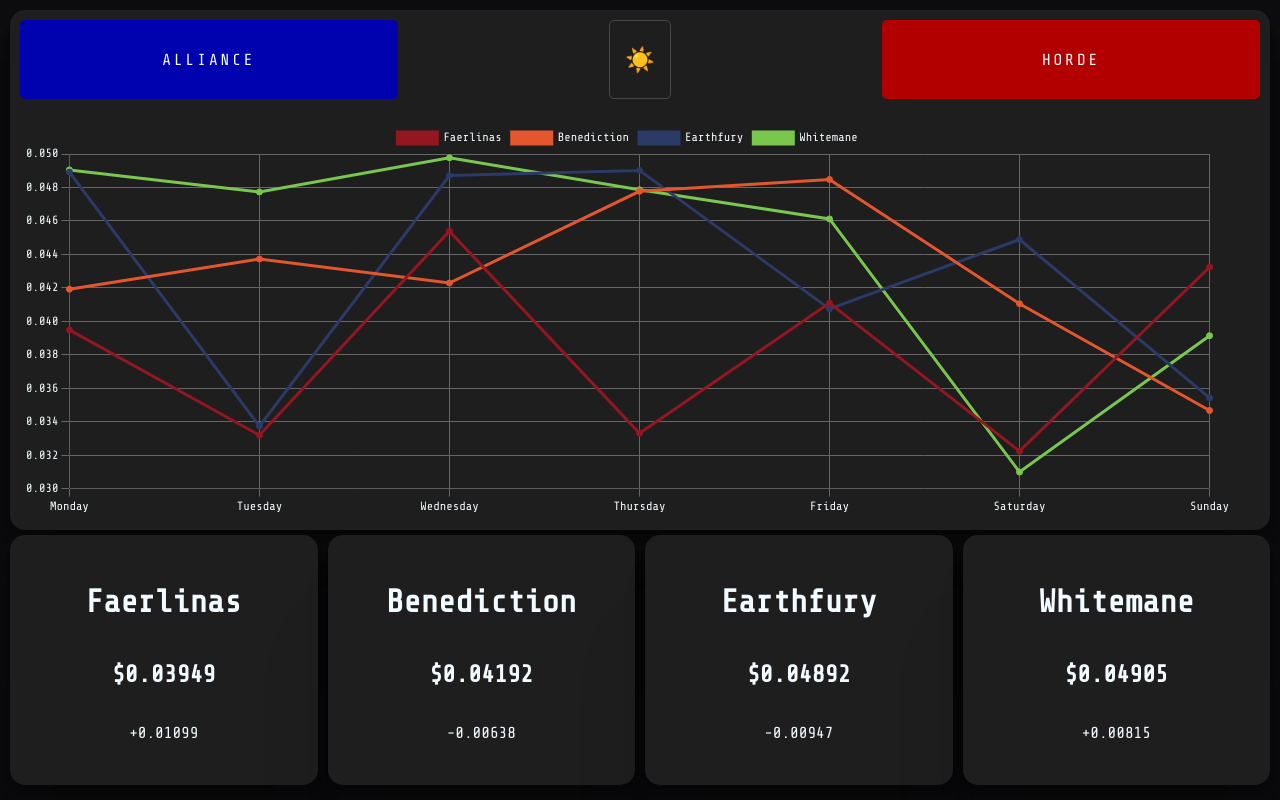
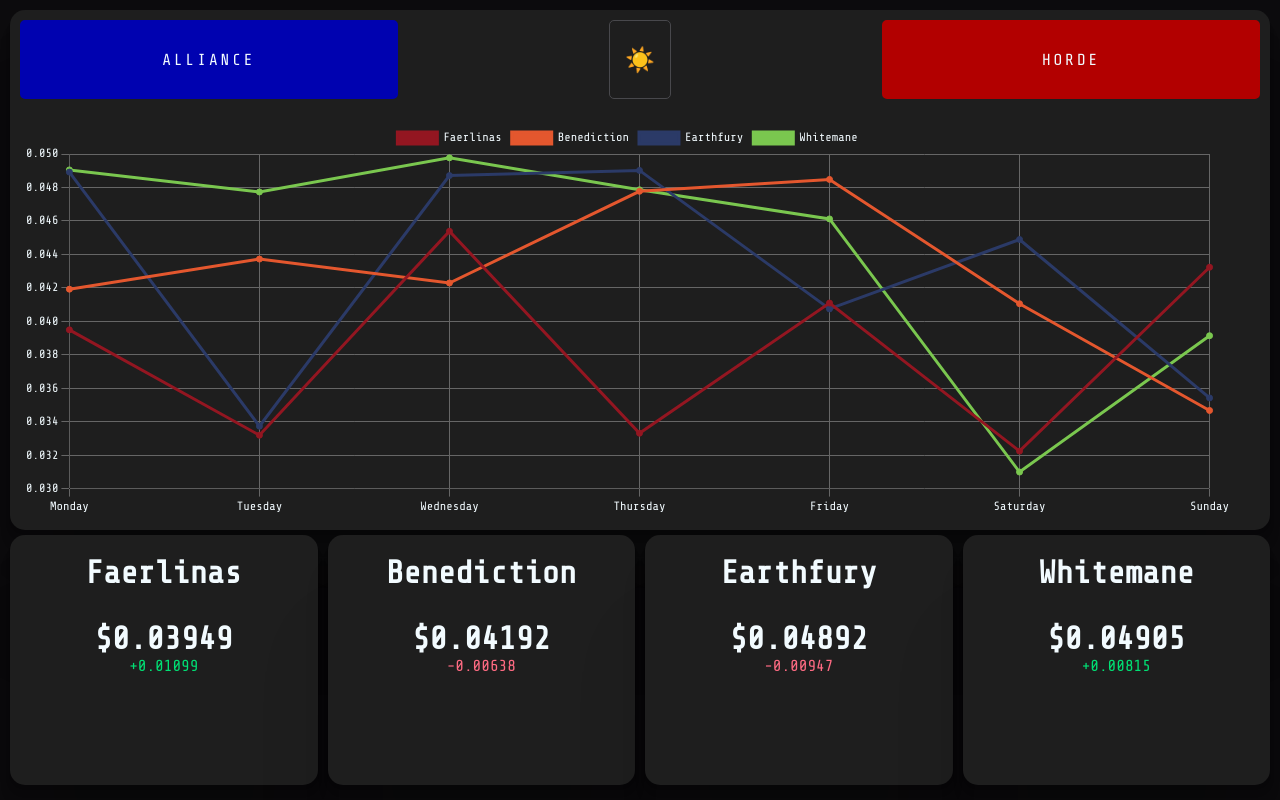
Before and after one commit to Roykovich/price-metrics, a React (Create React App) app in the folder src/client/: page / in a window 1280 px wide. Built offline with nearby package versions, Linux system fonts and the light colour scheme.

Commit message:
Add styles to stats

```diff
--- a/src/client/src/styles/App.css
+++ b/src/client/src/styles/App.css
@@ -101,7 +101,7 @@
   flex: 1;
   display: flex;
   flex-direction: column;
-  justify-content: center;
+  justify-content: start;
   align-items: center;
   margin: 5px;
   border-radius: 15px;
@@ -111,6 +111,31 @@
     0 36.5px 29.2px rgba(0, 0, 0, 0.063), 0 100px 80px rgba(0, 0, 0, 0.09);
 }
 
+.stat * {
+  margin: 0px;
+}
+
+.server {
+  margin-top: 20px;
+  margin-bottom: 30px;
+}
+
+.gold_price {
+  font-size: 2em;
+}
+
+.profit {
+  color: var(--helpers-green);
+}
+
+.deficit {
+  color: var(--helpers-red);
+}
+
+.neutral {
+  color: var(--text-dimmed);
+}
+
 .first {
   margin-left: 0px;
 }
```
